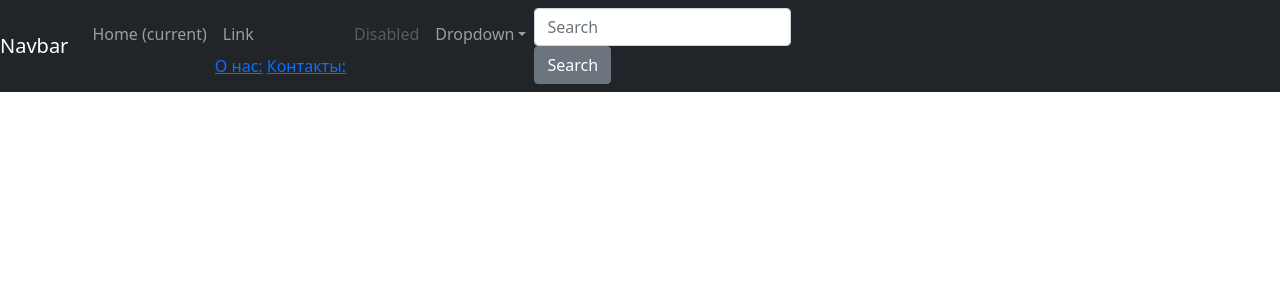
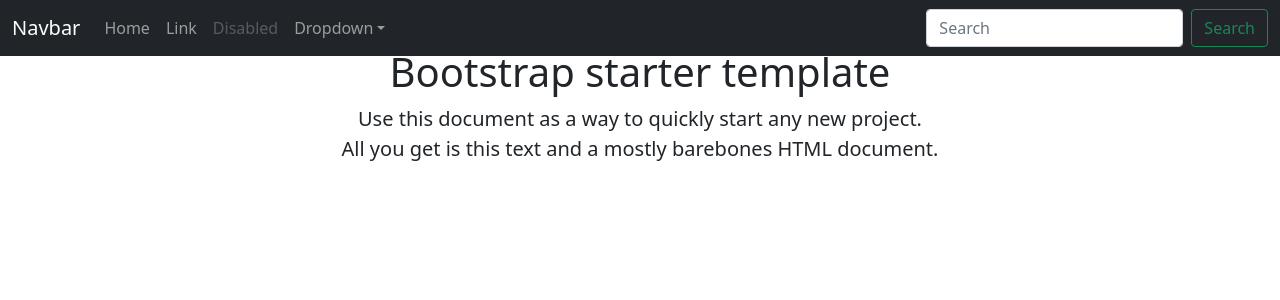
Before and after one commit to thinknetica-django-lab-01/Buyankin, a Django app: page / in a window 1280 px wide. Shown: the top 300 px of the page. Run offline with Django 3.2, Linux system fonts and the light colour scheme; some libraries are stand-ins or nearby versions.

Commit message:
ready base.html

```diff
--- a/main/shop/templates/shop/index.html
+++ b/main/shop/templates/shop/index.html
@@ -3,5 +3,8 @@
 {% block title %}Главная страница{% endblock %}
 
 {% block content %}
-
+<div class="starter-template text-center py-5 px-3">
+    <h1>Bootstrap starter template</h1>
+    <p class="lead">Use this document as a way to quickly start any new project.<br> All you get is this text and a mostly barebones HTML document.</p>
+  </div>
 {% endblock %}
--- a/main/templates/base.html
+++ b/main/templates/base.html
@@ -4,54 +4,68 @@
     <meta charset="utf-8">
     <meta name="viewport" content="width=device-width, initial-scale=1">
     <link href="https://cdn.jsdelivr.net/npm/bootstrap@5.0.0-beta1/dist/css/bootstrap.min.css" rel="stylesheet" integrity="sha384-giJF6kkoqNQ00vy+HMDP7azOuL0xtbfIcaT9wjKHr8RbDVddVHyTfAAsrekwKmP1" crossorigin="anonymous">
+     <style>
+      .bd-placeholder-img {
+        font-size: 1.125rem;
+        text-anchor: middle;
+        -webkit-user-select: none;
+        -moz-user-select: none;
+        user-select: none;
+      }
+
+      @media (min-width: 768px) {
+        .bd-placeholder-img-lg {
+          font-size: 3.5rem;
+        }
+      }
+    </style>
     <title>{% block title %}Маркет{% endblock %}</title>
     <link href="starter-template.css" rel="stylesheet">
   </head>
   <body>
    <nav class="navbar navbar-expand-md navbar-dark bg-dark fixed-top">
+  <div class="container-fluid">
     <a class="navbar-brand" href="#">Navbar</a>
-  <button class="navbar-toggler" type="button" data-toggle="collapse" data-target="#navbarsExampleDefault" aria-controls="navbarsExampleDefault" aria-expanded="false" aria-label="Toggle navigation">
+    <button class="navbar-toggler" type="button" data-bs-toggle="collapse" data-bs-target="#navbarsExampleDefault" aria-controls="navbarsExampleDefault" aria-expanded="false" aria-label="Toggle navigation">
       <span class="navbar-toggler-icon"></span>
     </button>
 
     <div class="collapse navbar-collapse" id="navbarsExampleDefault">
-    <ul class="navbar-nav mr-auto">
+      <ul class="navbar-nav me-auto mb-2 mb-md-0">
         <li class="nav-item active">
-        <a class="nav-link" href="#">Home <span class="sr-only">(current)</span></a>
+          <a class="nav-link" aria-current="page" href="#">Home</a>
         </li>
         <li class="nav-item">
           <a class="nav-link" href="#">Link</a>
-         <a href="../pages/about">О нас:</a>
-         <a href="../pages/contact">Контакты:</a>
         </li>
         <li class="nav-item">
           <a class="nav-link disabled" href="#" tabindex="-1" aria-disabled="true">Disabled</a>
         </li>
         <li class="nav-item dropdown">
-        <a class="nav-link dropdown-toggle" href="#" id="dropdown01" data-toggle="dropdown" aria-haspopup="true" aria-expanded="false">Dropdown</a>
-        <div class="dropdown-menu" aria-labelledby="dropdown01">
-          <a class="dropdown-item" href="#">Action</a>
-          <a class="dropdown-item" href="#">Another action</a>
-          <a class="dropdown-item" href="#">Something else here</a>
-        </div>
+          <a class="nav-link dropdown-toggle" href="#" id="dropdown01" data-bs-toggle="dropdown" aria-expanded="false">Dropdown</a>
+          <ul class="dropdown-menu" aria-labelledby="dropdown01">
+            <li><a class="dropdown-item" href="#">Action</a></li>
+            <li><a class="dropdown-item" href="#">Another action</a></li>
+            <li><a class="dropdown-item" href="#">Something else here</a></li>
+          </ul>
         </li>
       </ul>
-    <form class="form-inline my-2 my-lg-0">
-      <input class="form-control mr-sm-2" type="text" placeholder="Search" aria-label="Search">
-      <button class="btn btn-secondary my-2 my-sm-0" type="submit">Search</button>
+      <form class="d-flex">
+        <input class="form-control me-2" type="search" placeholder="Search" aria-label="Search">
+        <button class="btn btn-outline-success" type="submit">Search</button>
       </form>
+    </div>
   </div>
 </nav>
 
 <main role="main" class="container">
 
   <div class="starter-template">
-    <h1>Bootstrap starter template</h1>
     {% block content %}CONTENT{% endblock %}
   </div>
 
 </main><!-- /.container -->
-
-    <script src="https://cdn.jsdelivr.net/npm/bootstrap@5.0.0-beta1/dist/js/bootstrap.min.js" integrity="sha384-pQQkAEnwaBkjpqZ8RU1fF1AKtTcHJwFl3pblpTlHXybJjHpMYo79HY3hIi4NKxyj" crossorigin="anonymous"></script>
-  </body>
+    <script src="https://cdn.jsdelivr.net/npm/bootstrap@5.0.0-beta1/dist/js/bootstrap.bundle.min.js" integrity="sha384-ygbV9kiqUc6oa4msXn9868pTtWMgiQaeYH7/t7LECLbyPA2x65Kgf80OJFdroafW" crossorigin="anonymous"></script>
+    <script src="https://cdn.jsdelivr.net/npm/@popperjs/core@2.5.4/dist/umd/popper.min.js" integrity="sha384-q2kxQ16AaE6UbzuKqyBE9/u/KzioAlnx2maXQHiDX9d4/zp8Ok3f+M7DPm+Ib6IU" crossorigin="anonymous"></script>
+    <script src="https://cdn.jsdelivr.net/npm/bootstrap@5.0.0-beta1/dist/js/bootstrap.min.js" integrity="sha384-pQQkAEnwaBkjpqZ8RU1fF1AKtTcHJwFl3pblpTlHXybJjHpMYo79HY3hIi4NKxyj" crossorigin="anonymous"></script>  </body>
 </html>
```
Lines whose indentation alone changed are shown as unchanged.
